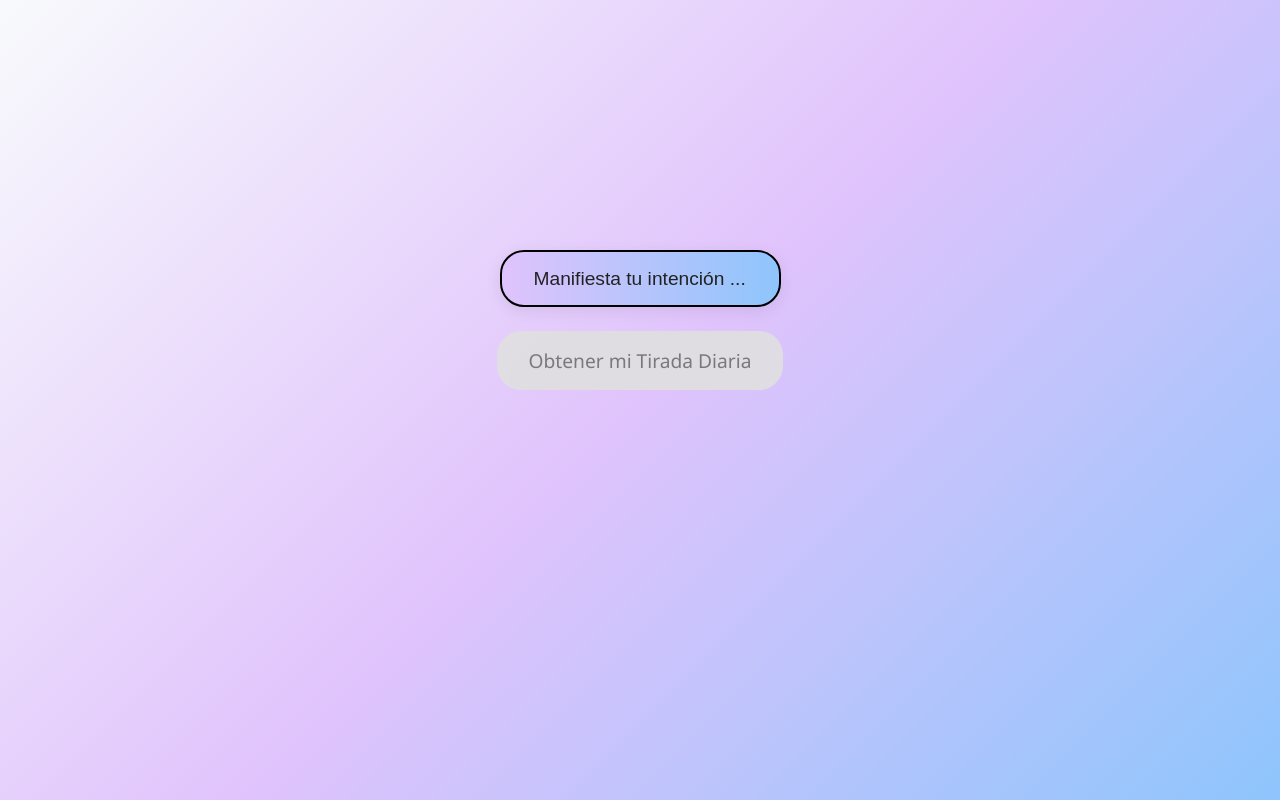
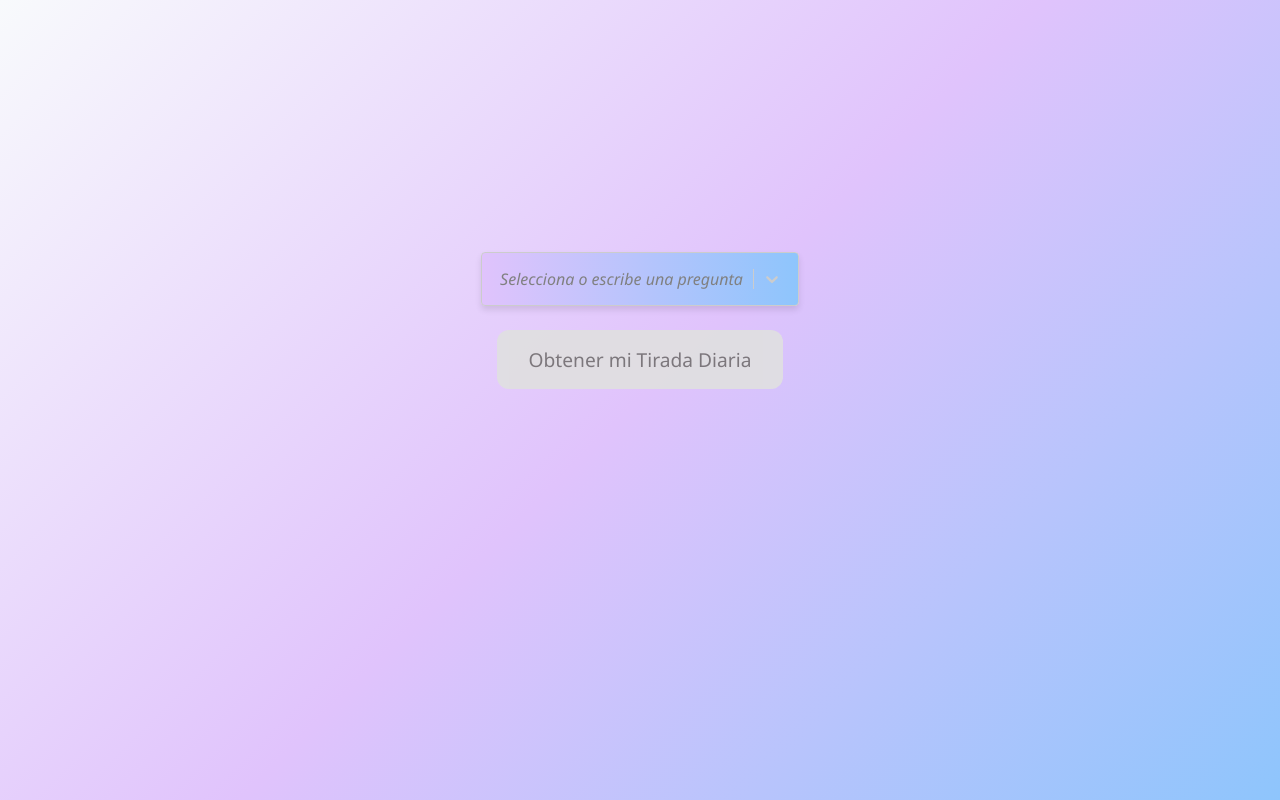
Before and after one commit to Halgithub9000/tarot-front, a React (Vite) app: page /mesa-tarot in a window 1280 px wide. Built offline with nearby package versions, Linux system fonts and the light colour scheme.

Commit message:
feat:add open asking feature

```diff
--- a/index.html
+++ b/index.html
@@ -2,7 +2,6 @@
 <html lang="en">
   <head>
     <meta charset="UTF-8" />
-    <link rel="icon" type="image/svg+xml" href="/vite.svg" />
     <meta name="viewport" content="width=device-width, initial-scale=1.0" />
     <title>Tarot Severo</title>
   </head>
--- a/package.json
+++ b/package.json
@@ -12,7 +12,8 @@
   "dependencies": {
     "react": "^19.1.0",
     "react-dom": "^19.1.0",
-    "react-router-dom": "^7.6.2"
+    "react-router-dom": "^7.6.2",
+    "react-select": "^5.10.1"
   },
   "devDependencies": {
     "@eslint/js": "^9.25.0",
--- a/src/App.css
+++ b/src/App.css
@@ -20,8 +20,8 @@ button {
   font-size: 1.2rem;
   background: linear-gradient(90deg, #e0c3fc 0%, #8ec5fc 100%);
   color: #222;
-  border: black 2px solid;
-  border-radius: 24px;
+  border: black 1px solid;
+  border-radius: 12px;
   box-shadow: 0 4px 16px rgba(0,0,0,0.08);
   cursor: pointer;
   transition: background 0.3s, transform 0.2s;
--- /dev/null
+++ b/src/components/input-selector/InputSelector.css
@@ -0,0 +1,43 @@
+.react-select__control {
+  padding: 8px;
+  font-size: 1rem;
+  font-weight: 400;
+  font-style: oblique;
+  background: linear-gradient(90deg, #e0c3fc 0%, #8ec5fc 100%);
+  color: #222;
+  box-shadow: 0px 4px 6px rgba(0, 0, 0, 0.1);
+  cursor: pointer;
+  border: 2px solid #222;
+  border-radius: 12px;
+  width: 100%;
+  max-width: 320px;
+  min-width: 200px;
+}
+
+.react-select__placeholder {
+  color: #222;
+
+}
+
+.react-select__single-value {
+  color: #222;
+}
+
+.react-select__menu {
+  border-radius: 8px;
+  overflow: hidden;
+  box-shadow: 0px 4px 6px rgba(0, 0, 0, 0.1);
+  color: #222;
+  border: #222 1px solid;
+
+}
+
+.react-select__option {
+  cursor: pointer;
+  color: #222;
+}
+
+.react-select__option--is-focused {
+  background: linear-gradient(90deg, #8ec5fc 0%, #e0c3fc 100%);
+  color: #222;
+}
--- /dev/null
+++ b/src/components/input-selector/InputSelector.tsx
@@ -0,0 +1,16 @@
+import React from "react";
+import CreatableSelect from "react-select/creatable";
+import "./InputSelector.css";
+
+function InputSelector(props) {
+  return (
+    <CreatableSelect
+      {...props}
+      classNamePrefix="react-select"
+      isClearable
+      isSearchable
+    />
+  );
+}
+
+export default InputSelector;
--- a/src/components/mesa-tarot/MesaTarot.css
+++ b/src/components/mesa-tarot/MesaTarot.css
@@ -11,8 +11,8 @@
   margin: 10px 10px 10px 10px;
   background: linear-gradient(90deg, #e0c3fc 0%, #8ec5fc 100%);
   color: #222;
-  border: black 2px solid;
-  border-radius: 24px;
+  border: black 1px solid;
+  border-radius: 12px;
   box-shadow: 0 4px 16px rgba(0,0,0,0.08);
   cursor: pointer;
   transition: background 0.3s, transform 0.2s;
@@ -22,31 +22,6 @@
 .boton-mesa:hover {
   background: linear-gradient(90deg, #8ec5fc 0%, #e0c3fc 100%);
   transform: translateY(-2px) scale(1.04);
-}
-.selector-intencion {
-  position: relative;
-  overflow: hidden;
-  padding: 16px 32px;
-  font-size: 1.2rem;
-  background: linear-gradient(90deg, #e0c3fc 0%, #8ec5fc 100%);
-  color: #222;
-  border: black 2px solid;
-  border-radius: 24px;
-  box-shadow: 0 4px 16px rgba(0,0,0,0.08);
-  cursor: pointer;
-  appearance: none;
-  transition: background 0.3s, transform 0.2s;}
-
-.selector-intencion:focus {
-  box-shadow: 0 0 0 4px #e0c3fc88;
-  background: linear-gradient(90deg, #8ec5fc 0%, #e0c3fc 100%);
-  transform: scale(1.03);
-}
-
-.selector-intencion option {
-  background: #fafafa;
-  color: #333;
-  font-size: 1.1rem;
 }
 
 button:disabled {
--- a/src/components/mesa-tarot/MesaTarot.jsx
+++ b/src/components/mesa-tarot/MesaTarot.jsx
@@ -4,12 +4,10 @@ import { interpretInDetail, interpretSuperficially } from "../../services/Oracle
 import CartaTarot from "../carta-tarot/CartaTarot";
 import ResultadoLectura from "../resultado-lectura/ResultadoLectura";
 import LoadingBar from "../loading-bar/LoadingBar";
-
+import SelectConCreacion from "../input-selector/InputSelector";
 import { obtenerCartas } from "../../services/tarotService";
 
-
 const OPCIONES_INTENCION = [
-  { value: "", label: "Manifiesta tu intención ...", selected: true },
   { value: "general", label: "General" },
   { value: "amor", label: "Amor" },
   { value: "trabajo", label: "Trabajo" },
@@ -26,20 +24,22 @@ function MesaTarot() {
   const [interpretacion, setInterpretacion] = useState("");
   const [cartasTirada, setCartasTirada] = useState(null); // <--- variable global para la mesa
   const [reveladas, setReveladas] = useState([]); // Nuevo estado
-
-
-
+  const [pregunta, setPregunta] = useState(null);
 
   const handleTirada = async () => {
     setLoading(true);
     try {
-      const data = await obtenerCartas(intention);
+      // Extrae el valor de la pregunta (puede ser string o {value, label})
+      const preguntaValor =
+        pregunta && typeof pregunta === "object"
+          ? pregunta.value
+          : pregunta || "";
+      setIntention(preguntaValor);
+      const data = await obtenerCartas(preguntaValor);
       setCartasTirada(data);
       setCartas(data.cards || []);
-      setIntention(data.intention || "");
       setTiradaMostrada(true);
       setReveladas(Array((data.cards || []).length).fill(false)); // Inicializa todas como no reveladas
-
     } catch {
       setLoading(true);
       alert("Error al obtener las cartas. Por favor, intenta de nuevo más tarde.");
@@ -62,7 +62,6 @@ function MesaTarot() {
       setInterpretacion("Error al obtener interpretación detallada.");
     }
     setLoading(false);
-
   };
 
   const handleLecturaRapida = async () => {
@@ -70,7 +69,6 @@ function MesaTarot() {
     try {
       const payload = cartasTirada;
       const res = await interpretSuperficially(payload);
-      setLoading(true);
       setInterpretacion(res.interpretation);
     } catch (e) {
       setInterpretacion("Error al obtener interpretación superficial.");
@@ -80,31 +78,23 @@ function MesaTarot() {
 
   const todasReveladas = reveladas.length > 0 && reveladas.every(Boolean);
 
-
   if (loading) return <LoadingBar />;
   return (
-
     <div className="centro-pantalla">
-
       {!tiradaMostrada ? (
         <div style={{ display: "flex", flexDirection: "column", alignItems: "center", gap: "24px" }}>
-          <select
-            className="selector-intencion"
-            value={intention}
-            onChange={e => setIntention(e.target.value)}
-          >
-            {OPCIONES_INTENCION.map(opcion => (
-              <option key={opcion.value} value={opcion.value}>
-                {opcion.label}
-              </option>
-            ))}
-          </select>
-          <button onClick={handleTirada} disabled={intention === ""}>
+        <SelectConCreacion
+            options={OPCIONES_INTENCION}
+            placeholder="Selecciona o escribe una pregunta"
+            value={pregunta}
+            onChange={setPregunta}
+            formatCreateLabel={input => `Preguntar: "${input}"`}
+        />
+          <button onClick={handleTirada} disabled={!pregunta || (typeof pregunta === "object" && !pregunta.value)}>
             Obtener mi Tirada Diaria
           </button>
         </div>
       ) : (
-
         <div>
           <div className="botones-superiores">
             <button className="boton-mesa" onClick={handleLecturaCompleta} disabled={!todasReveladas}>
@@ -114,7 +104,6 @@ if (loading) return <LoadingBar />;
               Lectura Rápida
             </button>
           </div>
-
           <div className="fila-cartas" >
             {Array.isArray(cartas) && cartas.map((carta, idx) => (
               <CartaTarot
```
Also changed, not shown: 1 other file (tests, documents, lock files or other folders). Lines whose indentation alone changed are shown as unchanged.
